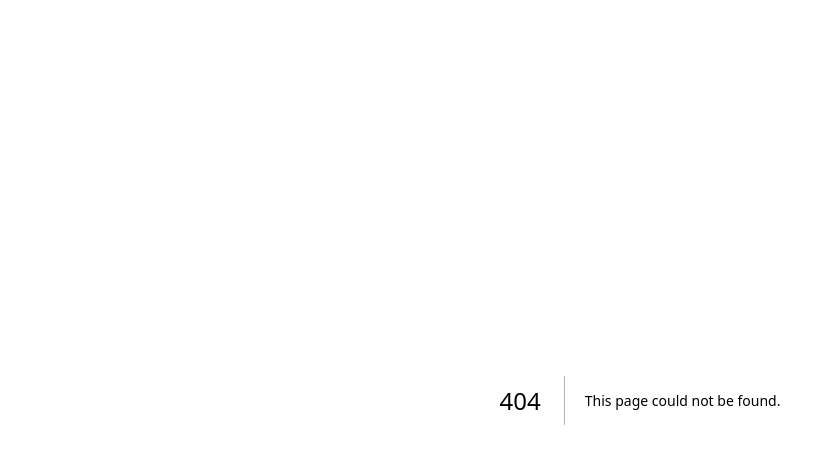
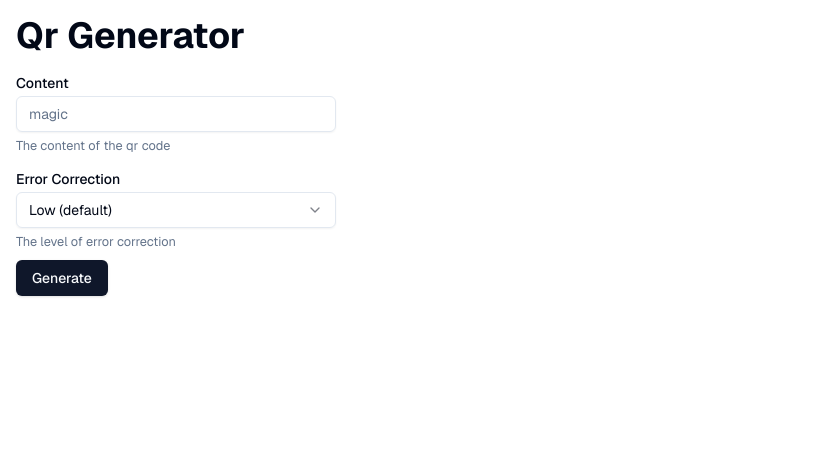
Before and after one commit to gdar463/qr-generator, a Next.js app: page /premade in a window 1280 px wide. Before the commit this address had no page. Shown: the top 464 px of the page, without its empty margins (0-827 px from the left). Built offline with nearby package versions, Linux system fonts and the light colour scheme.

Commit message:
moved qrcode.react to its page

```diff
--- /dev/null
+++ b/src/app/premade/page.tsx
@@ -0,0 +1,127 @@
+"use client";
+import { QRCodeSVG } from "qrcode.react";
+import { useForm } from "react-hook-form";
+import type { z } from "zod";
+import { qrSchema } from "./schema";
+import { zodResolver } from "@hookform/resolvers/zod";
+import {
+  Form,
+  FormControl,
+  FormDescription,
+  FormField,
+  FormItem,
+  FormLabel,
+  FormMessage,
+} from "@/components/ui/form";
+import { Input } from "@/components/ui/input";
+import { Button } from "@/components/ui/button";
+import { useState } from "react";
+import {
+  Select,
+  SelectContent,
+  SelectItem,
+  SelectTrigger,
+  SelectValue,
+} from "@/components/ui/select";
+
+interface QRCode {
+  hidden: boolean;
+  content: string;
+  error: string;
+  version?: number;
+}
+
+export default function HomePage() {
+  const [qr, setQr] = useState({
+    hidden: true,
+    content: "",
+    error: "L",
+  } as QRCode);
+
+  const form = useForm<z.infer<typeof qrSchema>>({
+    resolver: zodResolver(qrSchema),
+    defaultValues: {
+      content: "",
+    },
+  });
+
+  function onSubmit(values: z.infer<typeof qrSchema>) {
+    setQr({
+      hidden: false,
+      content: values.content,
+      error: values.error,
+    });
+  }
+
+  return (
+    <div className="m-4 text-lg">
+      <h1 className="mb-3 text-4xl font-bold">Qr Generator</h1>
+      <main className="flex min-h-screen flex-col space-y-4">
+        <Form {...form}>
+          <form
+            className="max-w-80 space-y-1"
+            onSubmit={form.handleSubmit(onSubmit)}
+          >
+            <FormField
+              control={form.control}
+              name="content"
+              render={({ field }) => (
+                <FormItem>
+                  <FormLabel>Content</FormLabel>
+                  <FormControl>
+                    <Input placeholder="magic" {...field} />
+                  </FormControl>
+                  <FormDescription>The content of the qr code</FormDescription>
+                  <FormMessage />
+                </FormItem>
+              )}
+            />
+            <FormField
+              control={form.control}
+              name="error"
+              render={({ field }) => (
+                <FormItem>
+                  <FormLabel>Error Correction</FormLabel>
+                  <Select
+                    onValueChange={field.onChange}
+                    defaultValue={field.value}
+                  >
+                    <FormControl>
+                      <SelectTrigger>
+                        <SelectValue placeholder="Low (default)" />
+                      </SelectTrigger>
+                    </FormControl>
+                    <SelectContent>
+                      <SelectItem value="L">Low (default)</SelectItem>
+                      <SelectItem value="M">Medium</SelectItem>
+                      <SelectItem value="Q">Quartile</SelectItem>
+                      <SelectItem value="H">High</SelectItem>
+                    </SelectContent>
+                  </Select>
+                  <FormDescription>
+                    The level of error correction
+                  </FormDescription>
+                  <FormMessage />
+                </FormItem>
+              )}
+            />
+            <Button className="mt-1" type="submit">
+              Generate
+            </Button>
+          </form>
+        </Form>
+        {qr.hidden ? (
+          ""
+        ) : (
+          <QRCodeSVG
+            value={qr.content}
+            minVersion={qr.version ?? 1}
+            level={(qr.error as "L", "M", "Q", "H")}
+            marginSize={2}
+            size={256}
+          />
+        )}
+      </main>
+    </div>
+  );
+}
--- /dev/null
+++ b/src/app/premade/schema.ts
@@ -0,0 +1,7 @@
+import { z } from "zod";
+
+export const qrSchema = z.object({
+  content: z.string(),
+  version: z.number().min(1).max(40).optional(),
+  error: z.enum(["L", "M", "Q", "H"]).default("L"),
+});
```
